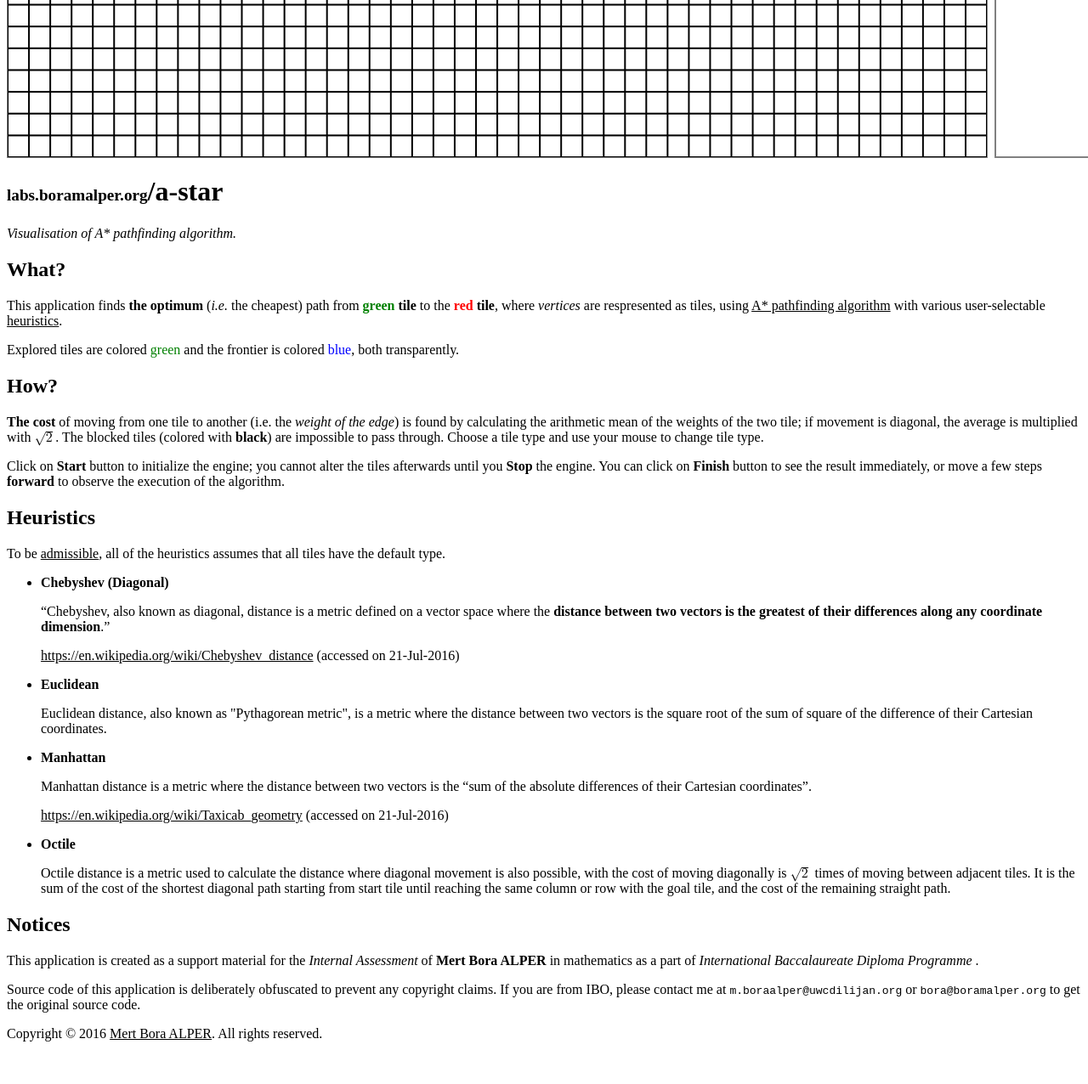
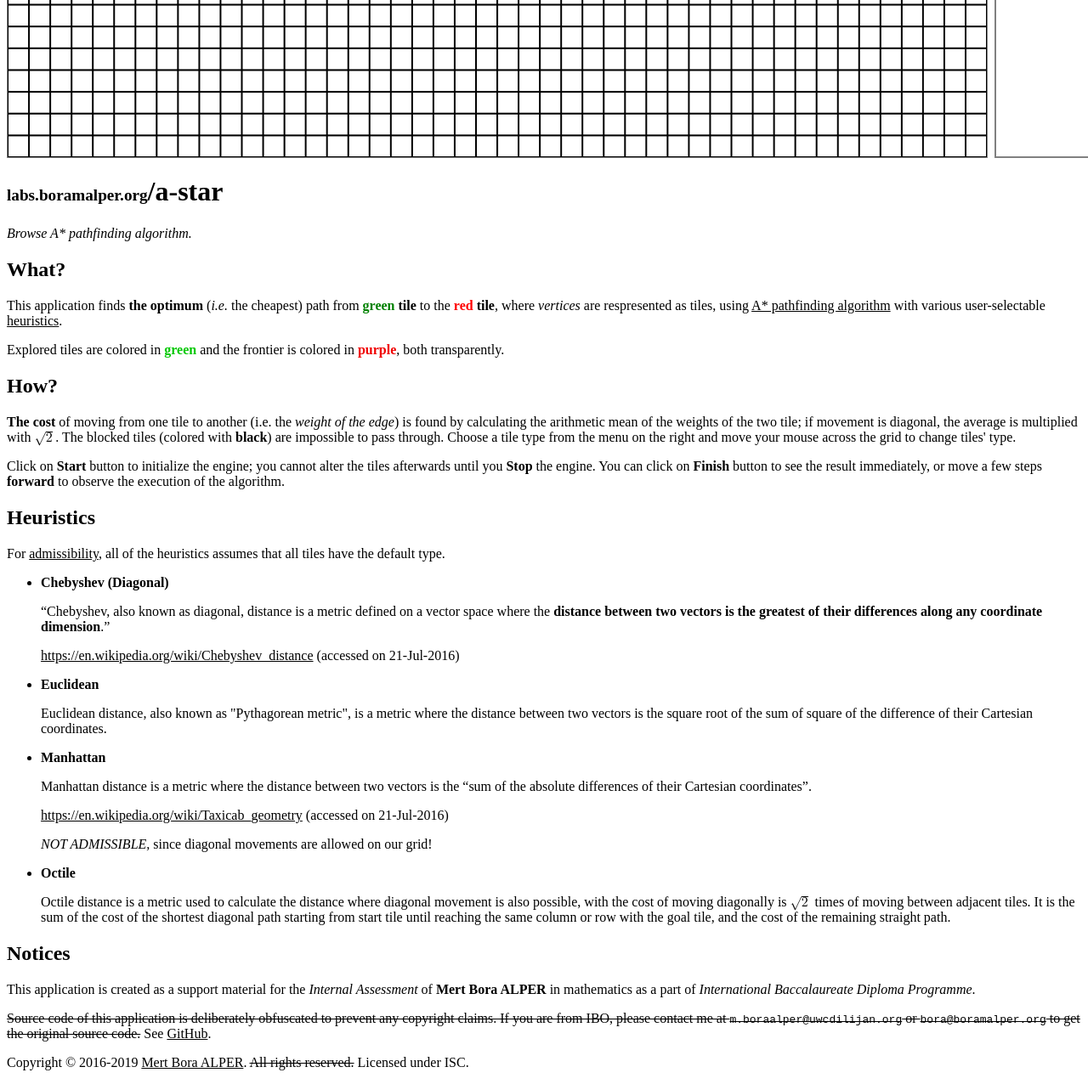
Before and after one commit to boramalper/a-star, a plain HTML site: page index.html in a window 1280 px wide. Shown: the part 542-1818 px from the top of the page at 85% size. Before the commit the page ends 1784 px from the top, so only its background shows below. Drawn offline with Linux system fonts and the light colour scheme.

Commit message:
small adjustments for better experience, fixed descriptions

```diff
--- a/index.html
+++ b/index.html
@@ -6,7 +6,7 @@
   <meta name="viewport" content="width=device-width" />
 
   <title>A* - labs.boramalper.org</title>
-  <meta name="description" content="Visualisation of A* pathfinding algorithm.">
+  <meta name="description" content="Browse A* pathfinding algorithm.">
   <meta name="author" content="Bora M. Alper">
 
   <link rel="stylesheet" href="index.css">
@@ -54,7 +54,7 @@
   </div>
 
   <h1><span style="font-size:0.6em"><a class="title" href='http://labs.boramalper.org'>labs.</a><a class="title" href='http://boramalper.org'>boramalper.org</a></span>/a-star</h1>
-  <em>Visualisation of A* pathfinding algorithm.</em>
+  <em>Browse A* pathfinding algorithm.</em>
 
   <h2>What?</h2>
   <p>
@@ -63,7 +63,7 @@
   </p>
 
   <p>
-  Explored tiles are colored <span style="color: green;">green</span> and the frontier is colored <span style="color: blue;">blue</span>, both transparently.
+  Explored tiles are colored in <span style="color: rgba(0, 200, 0, 1);"><b>green</b></span> and the frontier is colored in <span style="color: rgba(240, 0, 0, 1);"><b>purple</b></span>, both transparently.
   </p>
 
   <h2>How?</h2>
@@ -72,7 +72,8 @@
   calculating the arithmetic mean of the weights of the two tile; if movement is diagonal, the average is multiplied with
   <math xmlns="http://www.w3.org/1998/Math/MathML"><msqrt><mn>2</mn></msqrt></math>.
   The blocked tiles (colored with
-  <strong>black</strong>) are impossible to pass through. Choose a tile type and use your mouse to change tile type.
+  <strong>black</strong>) are impossible to pass through. Choose a tile type from the menu on the right and
+    move your mouse across the grid to change tiles' type.
   </p>
 
   <p>Click on <strong>Start</strong> button to initialize the engine; you cannot alter the tiles afterwards until
@@ -82,7 +83,7 @@
 
   <h2>Heuristics</h2>
   <p>
-  To be <a target="_blank" href="https://en.wikipedia.org/wiki/Admissible_heuristic">admissible</a>, all of the
+  For <a target="_blank" href="https://en.wikipedia.org/wiki/Admissible_heuristic">admissibility</a>, all of the
   heuristics assumes that all tiles have the default type.
   </p>
 
@@ -99,7 +100,9 @@
   <li><b>Manhattan</b>
   <p>Manhattan distance is a metric where the distance between two vectors is the <q>sum of the absolute differences of
   their Cartesian coordinates</q>.</p>
-  <p><a target="_blank" href="https://en.wikipedia.org/wiki/Taxicab_geometry">https://en.wikipedia.org/wiki/Taxicab_geometry</a> (accessed on 21-Jul-2016)</p></li>
+  <p><a target="_blank" href="https://en.wikipedia.org/wiki/Taxicab_geometry">https://en.wikipedia.org/wiki/Taxicab_geometry</a> (accessed on 21-Jul-2016)</p>
+  <p><i>NOT ADMISSIBLE,</i> since diagonal movements are allowed on our grid!</p></li>
+
 
   <li><b>Octile</b>
   <p>Octile distance is a metric used to calculate the distance where diagonal movement is also possible, with the cost
@@ -112,17 +115,18 @@
   <p>
   This application is created as a support material for the <em>Internal Assessment</em>
   of <strong>Mert Bora ALPER</strong> in mathematics as a part of
-  <em>International Baccalaureate Diploma Programme</em> .
+  <em>International Baccalaureate Diploma Programme</em>.
   </p>
 
   <p>
-  Source code of this application is deliberately obfuscated to prevent any copyright claims. If you are from IBO,
+  <strike>Source code of this application is deliberately obfuscated to prevent any copyright claims. If you are from IBO,
   please contact me at <tt>m.boraalper@uwcdilijan.org</tt> or <tt>bora@boramalper.org</tt> to get the original source
-  code.
+    code.</strike> See <a href="https://github.com/boramalper/a-star" target="_blank">GitHub</a>.
   </p>
 
   <p>
-  Copyright © 2016 <a href="mailto:bora@boramalper.org">Mert Bora ALPER</a>. All rights reserved.
+    Copyright © 2016-2019 <a href="mailto:bora@boramalper.org">Mert Bora ALPER</a>. <strike>All rights reserved.</strike>
+    Licensed under ISC.
   </p>
   <script src="index.js"></script>
   <!-- Fallback if MathML doesn't work (e.g. Chrome) -->
--- a/index.js
+++ b/index.js
@@ -101,6 +101,11 @@ function start_onClick() {
     finishBtn.disabled = false;
     resetBtn.disabled = true;
 
+    for (let x of document.querySelectorAll('div#controller input[type="radio"]'))
+        x.disabled = true;
+
+    canvas.style.cursor = "not-allowed";
+
     started = true;
     aStar_initialize();
 }
@@ -112,6 +117,11 @@ function stop_onClick() {
     stepBtn.disabled = true;
     finishBtn.disabled = true;
     resetBtn.disabled = false;
+
+    for (let x of document.querySelectorAll('div#controller input[type="radio"]'))
+        x.disabled = false;
+
+    canvas.style.cursor = "auto";
 
     var iterationsSpan = document.getElementById("iterations");
     var costSpan = document.getElementById("cost");
```
Also changed, not shown: 2 other files.
